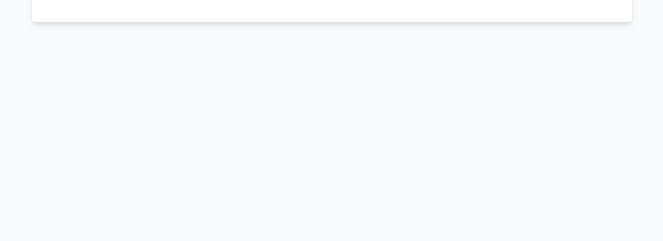
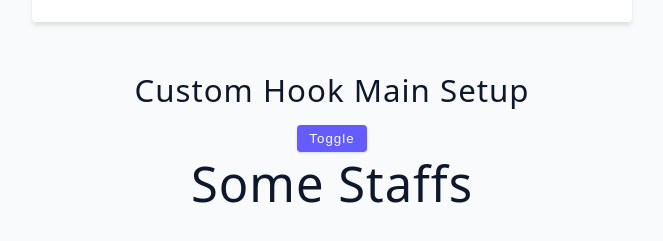
Before and after one commit to IZABAYO-JOSEPH/AdvancedReact, a React (Vite) app: page / in a window 1280 px wide. Shown: the part 4157-4398 px from the top of the page, without its empty margins (308-971 px from the left). Before the commit the page ends 4259 px from the top, so only its background shows below. Built offline with nearby package versions, Linux system fonts and the light colour scheme; no server answers.

Commit message:
custom hook setup

```diff
--- a/src/App.jsx
+++ b/src/App.jsx
@@ -14,6 +14,7 @@ import FrmUserChallenge from "./reactforms/userChallenge";
 import MultipleInput from "./reactforms/multipleInputs";
 import CheckBox from "./reactforms/checkBox";
 import UncontrolledInputs from "./reactforms/formDataAPI";
+import ToggleExample from "./customHooks/toggleExample";
 const App = () => {
   return (
     <>
@@ -32,6 +33,7 @@ const App = () => {
       <MultipleInput/>
       <CheckBox />
       <UncontrolledInputs />
+      <ToggleExample />
     </>
   );
 };
--- /dev/null
+++ b/src/customHooks/toggleExample.jsx
@@ -0,0 +1,15 @@
+import React from 'react'
+import useToggle from './useToggle'
+const ToggleExample = () => {
+    const {show, toggle} = useToggle(true)
+      return (
+    <div>
+        <h3>custom hook main setup</h3>
+        <button className='btn' onClick={toggle}>toggle</button>
+        {show && <h1>some staffs</h1>}
+    </div>
+
+  )
+}
+
+export default ToggleExample
--- /dev/null
+++ b/src/customHooks/useToggle.jsx
@@ -0,0 +1,12 @@
+import React from 'react'
+import {useState} from 'react'
+const useToggle = (defaultValue) => {
+    const [show, setShow] = useState(defaultValue)
+
+     const toggle = ()=>{
+        setShow(!show)
+     }
+    return {show, toggle}
+}
+
+export default useToggle
```
